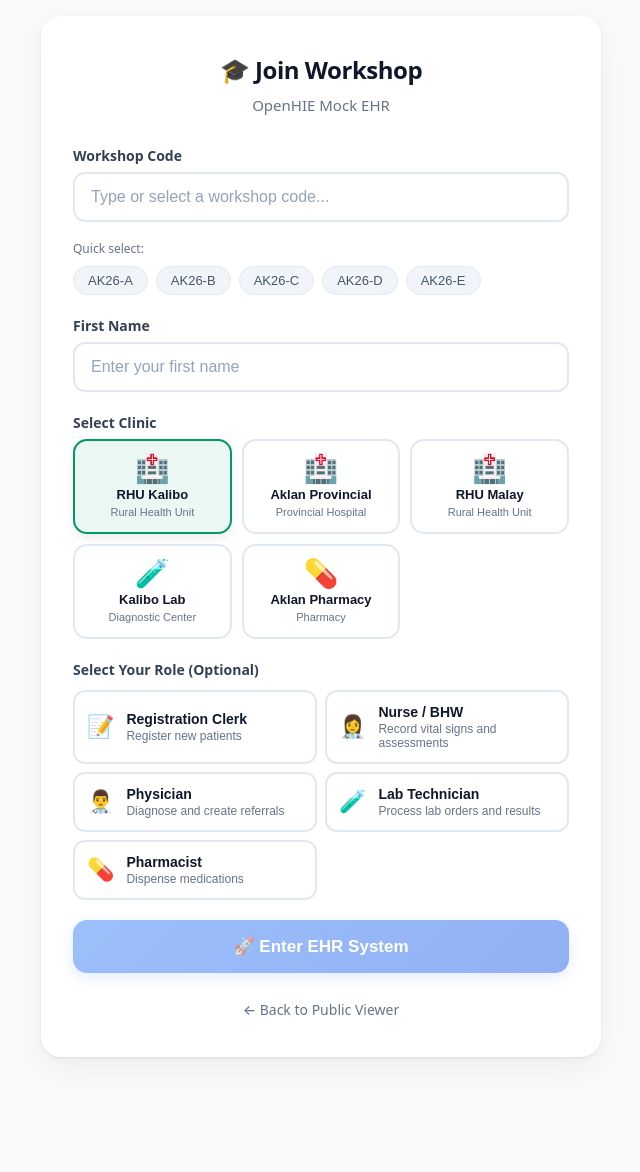
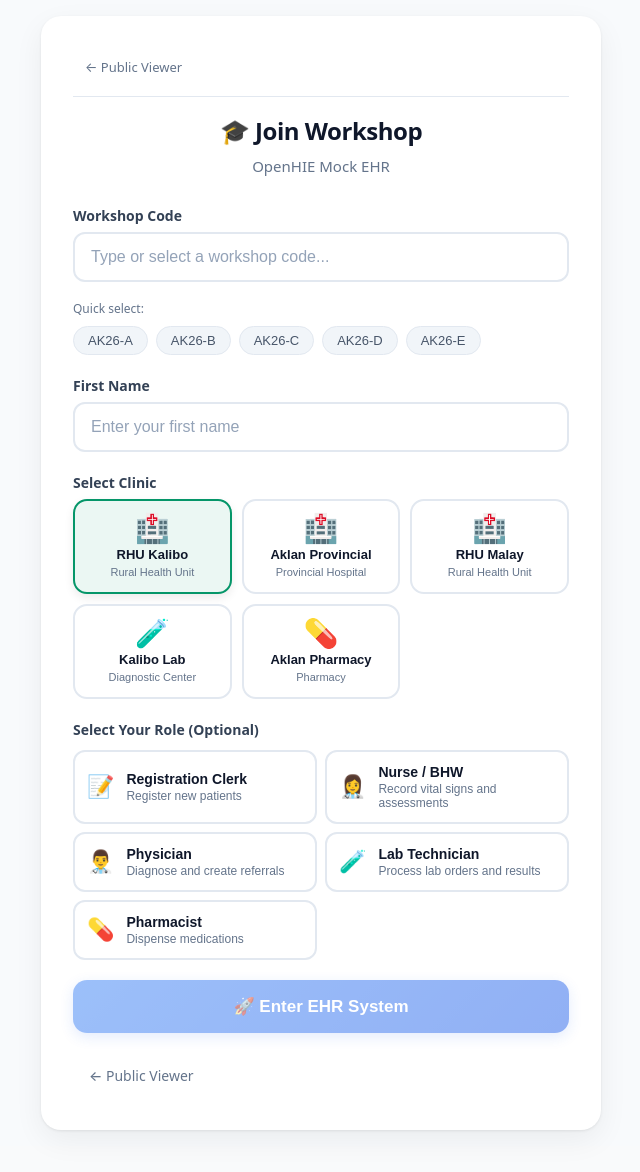
Before and after one commit to niccoreyes/AKLAN-FHIR, a SvelteKit app: page /workshop in a window 1280 px wide. Shown: the top 1172 px of the page, without its empty margins (319-959 px from the left). Built offline with nearby package versions, Linux system fonts and the light colour scheme.

Commit message:
Add navigation and logout to workshop and dashboard pages
- Add back to Public Viewer and Dashboard links in workshop header
- Add Dashboard link in workshop footer when already configured
- Add logout button to dashboard header for all users
- Style navigation links with hover states

```diff
--- a/src/routes/workshop/+page.svelte
+++ b/src/routes/workshop/+page.svelte
@@ -150,6 +150,12 @@
 <div class="page">
 	<div class="card">
 		<header class="header">
+			<div class="header-top">
+				<a href="/" class="back-link">← Public Viewer</a>
+				{#if appStore.isConfigured}
+					<a href={appStore.buildUrl('/dashboard')} class="dashboard-link">Dashboard →</a>
+				{/if}
+			</div>
 			<h1>🎓 Join Workshop</h1>
 			<p class="subtitle">OpenHIE Mock EHR</p>
 		</header>
@@ -292,7 +298,12 @@
 		</form>
 
 		<footer class="footer">
-			<a href="/" class="back-link">← Back to Public Viewer</a>
+			<div class="footer-links">
+				<a href="/" class="back-link">← Public Viewer</a>
+				{#if appStore.isConfigured}
+					<a href={appStore.buildUrl('/dashboard')} class="dashboard-link">Dashboard →</a>
+				{/if}
+			</div>
 		</footer>
 	</div>
 </div>
@@ -325,6 +336,41 @@
 	.header {
 		text-align: center;
 		margin-bottom: 28px;
+	}
+
+	.header-top {
+		display: flex;
+		justify-content: space-between;
+		align-items: center;
+		margin-bottom: 16px;
+		padding-bottom: 12px;
+		border-bottom: 1px solid #e2e8f0;
+	}
+
+	.back-link,
+	.dashboard-link {
+		font-size: 13px;
+		color: #64748b;
+		text-decoration: none;
+		padding: 6px 12px;
+		border-radius: 8px;
+		transition: all 0.2s;
+	}
+
+	.back-link:hover,
+	.dashboard-link:hover {
+		color: #0f172a;
+		background: #f1f5f9;
+	}
+
+	.dashboard-link {
+		color: #059669;
+		font-weight: 500;
+	}
+
+	.dashboard-link:hover {
+		color: #047857;
+		background: #d1fae5;
 	}
 
 	.header h1 {
@@ -589,20 +635,40 @@
 	/* Footer */
 	.footer {
 		margin-top: 24px;
-		text-align: center;
 	}
 
-	.back-link {
+	.footer-links {
+		display: flex;
+		justify-content: space-between;
+		align-items: center;
+		gap: 16px;
+	}
+
+	.footer .back-link,
+	.footer .dashboard-link {
 		font-size: 14px;
 		font-weight: 500;
 		color: #64748b;
 		text-decoration: none;
 		transition: color 0.2s;
+		padding: 8px 16px;
+		border-radius: 8px;
 	}
 
-	.back-link:hover {
+	.footer .back-link:hover,
+	.footer .dashboard-link:hover {
 		color: #0f172a;
 		text-decoration: underline;
+		background: #f1f5f9;
+	}
+
+	.footer .dashboard-link {
+		color: #059669;
+	}
+
+	.footer .dashboard-link:hover {
+		color: #047857;
+		background: #d1fae5;
 	}
 
 	/* Autocomplete */
```
Also changed, not shown: src/routes/dashboard/+page.svelte (+26 -0 lines).
